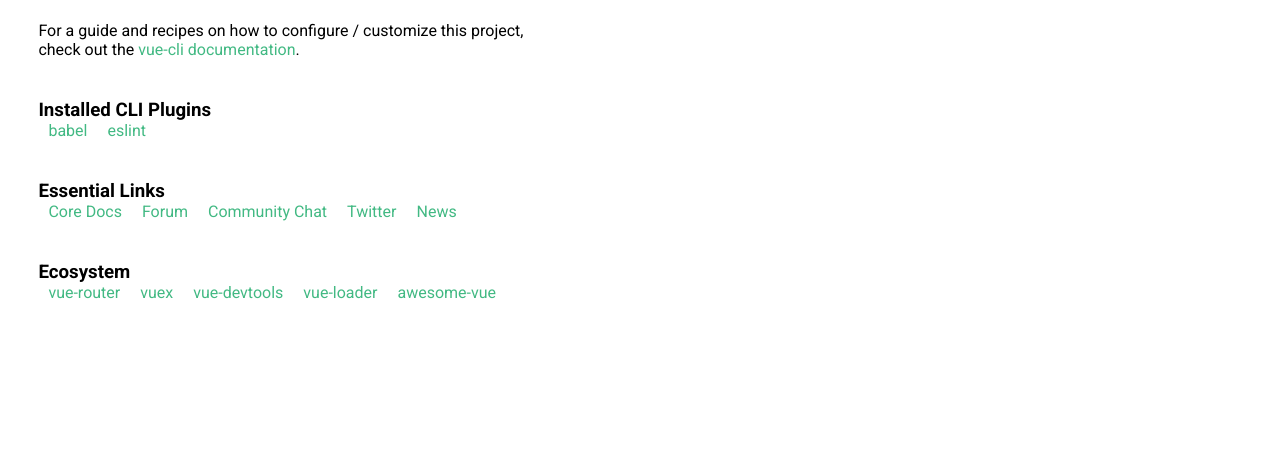
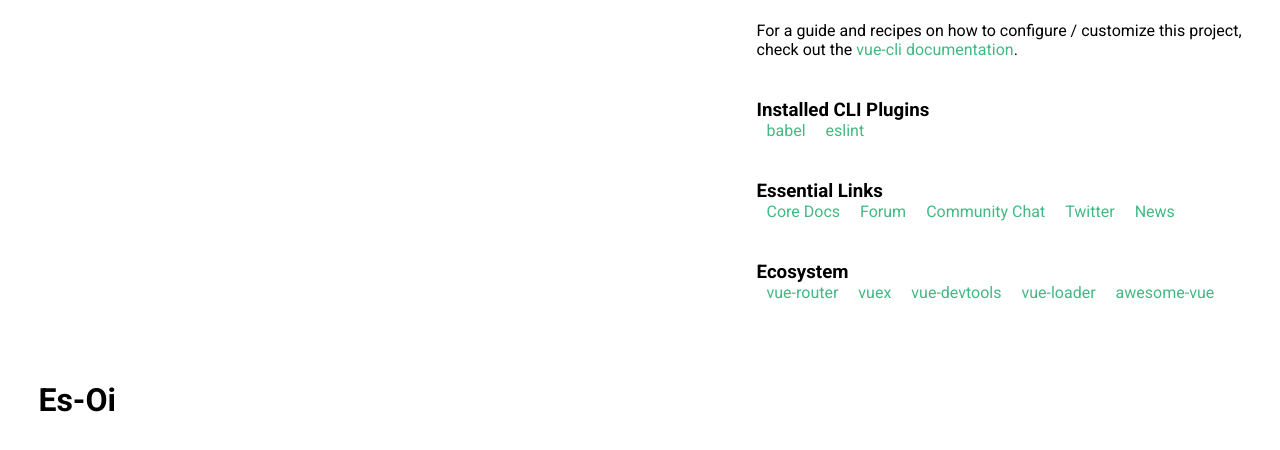
Before and after one commit to ameermynbay/es-oi, a Vue app: page / in a window 1280 px wide. Shown: the top 450 px of the page. Built offline with nearby package versions, Linux system fonts and the light colour scheme; no server answers.

Commit message:
Fixed for the components on the app.vue

```diff
--- a/src/App.vue
+++ b/src/App.vue
@@ -3,15 +3,16 @@
     <AppNavbar @subjectSelected="updateSelectedSubject" />
 
     <div class="content-container">
+      <div class="topic-content">
+        <TopicVideoPlayer
+          :selectedVideoLink="selectedVideoLink"
+          :selectedSubjectName="selectedSubjectName"
+        />
+
+        <TopicList :subjectId="selectedSubjectId" @topicSelected="playTopic" v-if="selectedSubjectId" />
+      </div>
+
       <router-view></router-view>
-
-      <TopicList :subjectId="selectedSubjectId" @topicSelected="playTopic" v-if="selectedSubjectId" />
-
-      <TopicVideoPlayer
-        :selectedVideoLink="selectedVideoLink"
-        :selectedSubjectName="selectedSubjectName"
-        v-if="selectedVideoLink"
-      />
     </div>
   </div>
 </template>
@@ -105,12 +106,22 @@
   flex: 1; /* Take up all available space in the main container */
 }
 
+.topic-video-player {
+  flex: 1; /* Take up all available space in the left */
+  margin-right: 10px; /* Add some margin between TopicVideoPlayer and TopicList */
+}
+
+.topic-content {
+  display: flex;
+  flex: 1; /* Take up all available space in the content container */
+}
+
 .topic-list {
-  margin-left: auto; /* Push the topic list to the right */
   background-color: #f0f0f0;
   width: 200px;
   height: 100%;
   overflow-y: auto;
+  margin-left: auto; /* Push TopicList to the most right side */
 }
 
 /* Other styles remain unchanged */
--- a/src/components/TopicList.vue
+++ b/src/components/TopicList.vue
@@ -2,7 +2,7 @@
   <div class="topic-list">
     <h2>Topics</h2>
     <ul>
-      <li v-for="topic in topics" :key="topic.id" @click="selectTopic(topic)">
+      <li v-for="topic in topics" :key="topic.id" @click="selectTopic(topic)" :class="{ 'selected': topic === selectedTopic }">
         {{ topic.title }}
       </li>
     </ul>
@@ -18,6 +18,7 @@
   data() {
     return {
       topics: [],
+      selectedTopic: null, // Track the selected topic
     };
   },
   watch: {
@@ -42,12 +43,12 @@
       }
     },
     selectTopic(topic) {
+      this.selectedTopic = topic; // Update the selected topic
       this.$emit('topicSelected', topic);
     },
   },
 };
 </script>
-
 
 <style>
 .topic-list {
@@ -76,6 +77,6 @@
 
 /* Style for selected topic */
 li.selected {
-  color: #555; /* Darker grey color for selected topic */
+  color: #707070;
 }
 </style>
--- a/src/components/TopicVideoPlayer.vue
+++ b/src/components/TopicVideoPlayer.vue
@@ -1,9 +1,14 @@
 <template>
   <div class="topic-video-player">
+    <div v-if="selectedVideoLink" class="video-content">
       <div class="video-container">
         <iframe :src="selectedVideoLink" width="640" height="360" frameborder="0" allowfullscreen></iframe>
       </div>
       <h2 class="selected-subject">{{ selectedSubjectName }}</h2>
+    </div>
+    <div v-else class="centered-text">
+      <h1>Es-Oi</h1>
+    </div>
   </div>
 </template>
 
@@ -17,12 +22,31 @@
 };
 </script>
 
-
 <style scoped>
 .topic-video-player {
   display: flex;
   flex-direction: column;
-    align-items: center;
+  align-items: flex-start; /* Align items to the start (left) */
+  justify-content: flex-start; /* Align items to the start (top) */
+  height: 100vh; /* Take up full height of the viewport */
+}
+
+.video-content {
+  display: flex;
+  flex-direction: column;
+  align-items: flex-start; /* Align items to the start (left) */
+}
+
+.centered-text {
+  display: flex;
+  flex-direction: column;
+  align-items: center; /* Center items horizontally */
+  justify-content: center; /* Center items vertically */
+  height: 100%; /* Take up full height of the container */
+}
+
+.centered-text h1 {
+  margin: 0; /* Remove default margin for h1 */
 }
 
 .video-container {
@@ -32,9 +56,6 @@
 .selected-subject {
   font-weight: bold;
   color: #333;
-  }
-
-  h2 {
   margin-top: 10px; /* Add margin to separate from the video container */
 }
 </style>
```
Lines whose indentation alone changed are shown as unchanged.
